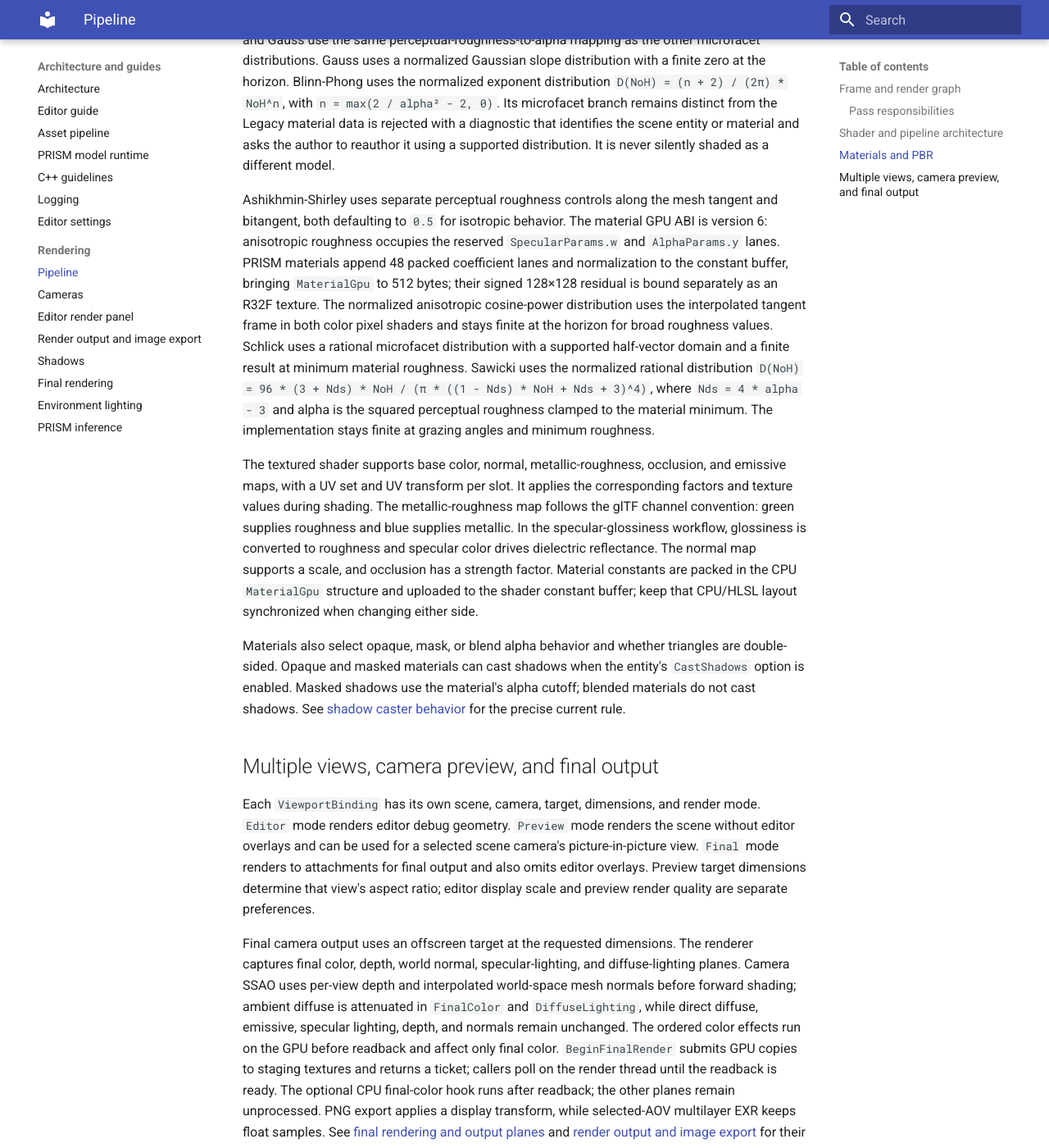
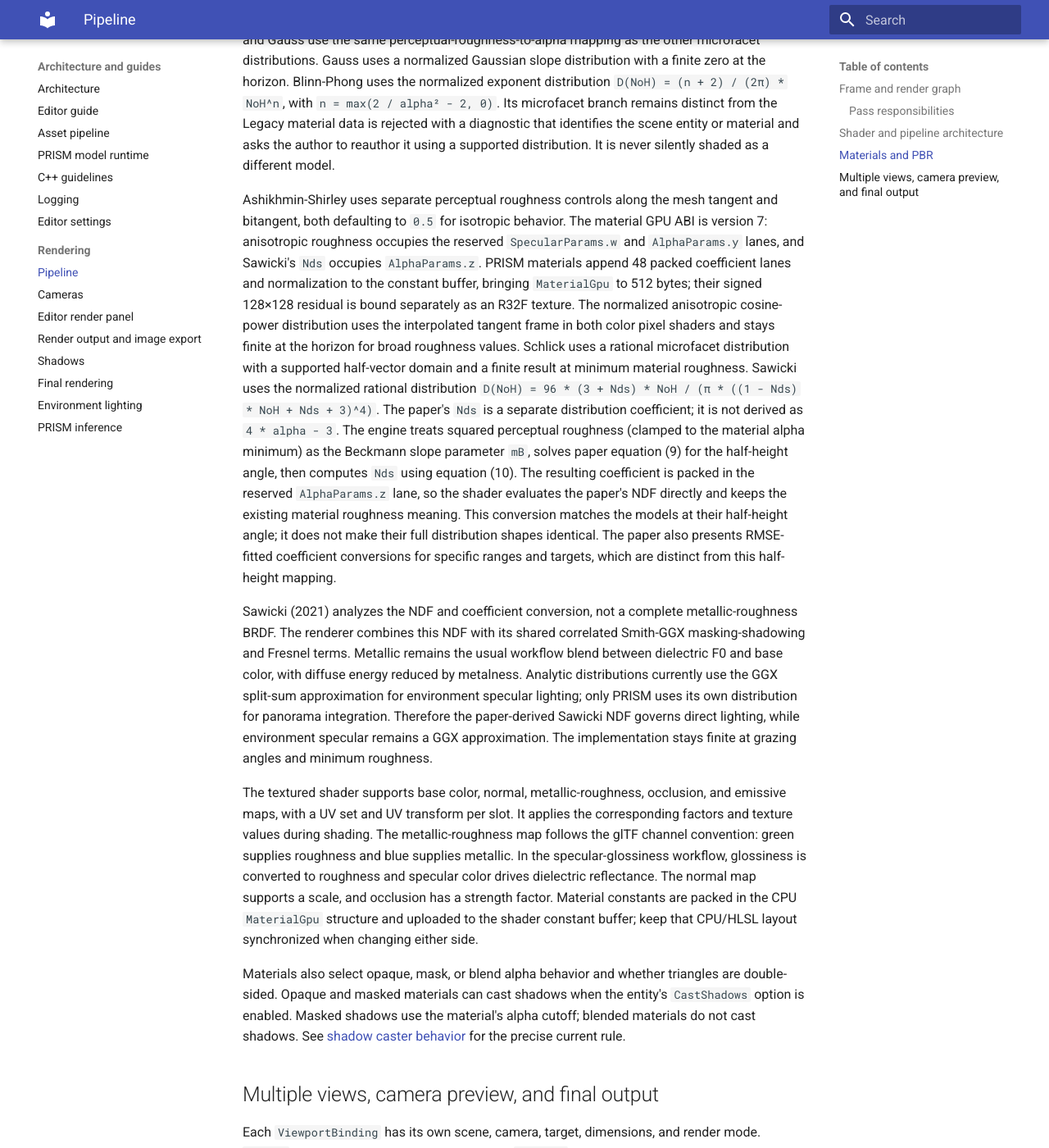
Before and after one commit to JGolaszewski/GrpahicEngine, an MkDocs documentation site: the page built from docs/rendering/pipeline.md, in a window 1280 px wide and 1400 px high, scrolled down 2063 px. Shown: the whole window at 82% size. Built offline with MkDocs 1.6.1 and Material for MkDocs 9.7.7, drawn with Linux system fonts in a browser that asks for light colours.

Commit message:
fix(rendering): derive Sawicki coefficient from roughness (#206)

```diff
--- a/docs/rendering/pipeline.md
+++ b/docs/rendering/pipeline.md
@@ -102,8 +102,9 @@ distribution. It is never silently shaded as a different model.
 
 Ashikhmin-Shirley uses separate perceptual roughness controls along the mesh
 tangent and bitangent, both defaulting to `0.5` for isotropic behavior. The
-material GPU ABI is version 6: anisotropic roughness occupies the reserved
-`SpecularParams.w` and `AlphaParams.y` lanes. PRISM materials append 48 packed
+material GPU ABI is version 7: anisotropic roughness occupies the reserved
+`SpecularParams.w` and `AlphaParams.y` lanes, and Sawicki's `Nds` occupies
+`AlphaParams.z`. PRISM materials append 48 packed
 coefficient lanes and normalization to the constant buffer, bringing
 `MaterialGpu` to 512 bytes; their signed 128×128 residual is bound separately as
 an R32F texture.
@@ -113,10 +114,28 @@ broad roughness values.
 Schlick uses a rational microfacet distribution with a supported half-vector domain and a finite result at minimum
 material roughness.
 Sawicki uses the normalized rational distribution
-`D(NoH) = 96 * (3 + Nds) * NoH / (π * ((1 - Nds) * NoH + Nds + 3)^4)`,
-where `Nds = 4 * alpha - 3` and alpha is the squared perceptual roughness
-clamped to the material minimum. The implementation stays finite at grazing
-angles and minimum roughness.
+`D(NoH) = 96 * (3 + Nds) * NoH / (π * ((1 - Nds) * NoH + Nds + 3)^4)`.
+The paper's `Nds` is a separate distribution coefficient; it is not derived as
+`4 * alpha - 3`. The engine treats squared perceptual roughness (clamped to the
+material alpha minimum) as the Beckmann slope parameter `mB`, solves paper
+equation (9) for the half-height angle, then computes `Nds` using equation (10).
+The resulting coefficient is packed in the reserved `AlphaParams.z` lane, so
+the shader evaluates the paper's NDF directly and keeps the existing material
+roughness meaning. This conversion matches the models at their half-height
+angle; it does not make their full distribution shapes identical. The paper
+also presents RMSE-fitted coefficient conversions for specific ranges and
+targets, which are distinct from this half-height mapping.
+
+Sawicki (2021) analyzes the NDF and coefficient conversion, not a complete
+metallic-roughness BRDF. The renderer combines this NDF with its shared
+correlated Smith-GGX masking-shadowing and Fresnel terms. Metallic remains the
+usual workflow blend between dielectric F0 and base color, with diffuse energy
+reduced by metalness. Analytic distributions currently use the GGX split-sum
+approximation for environment specular lighting; only PRISM uses its own
+distribution for panorama integration. Therefore the paper-derived Sawicki
+NDF governs direct lighting, while environment specular remains a GGX
+approximation. The implementation stays finite at grazing angles and minimum
+roughness.
 
 The textured shader supports base color, normal, metallic-roughness, occlusion,
 and emissive maps, with a UV set and UV transform per slot. It applies the
```
Also changed, not shown: 7 other files.
